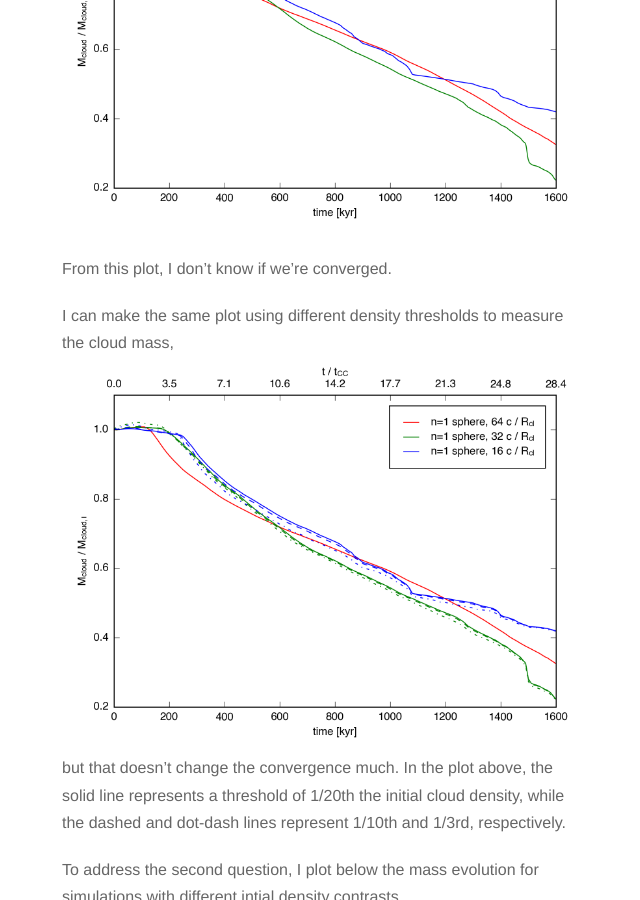
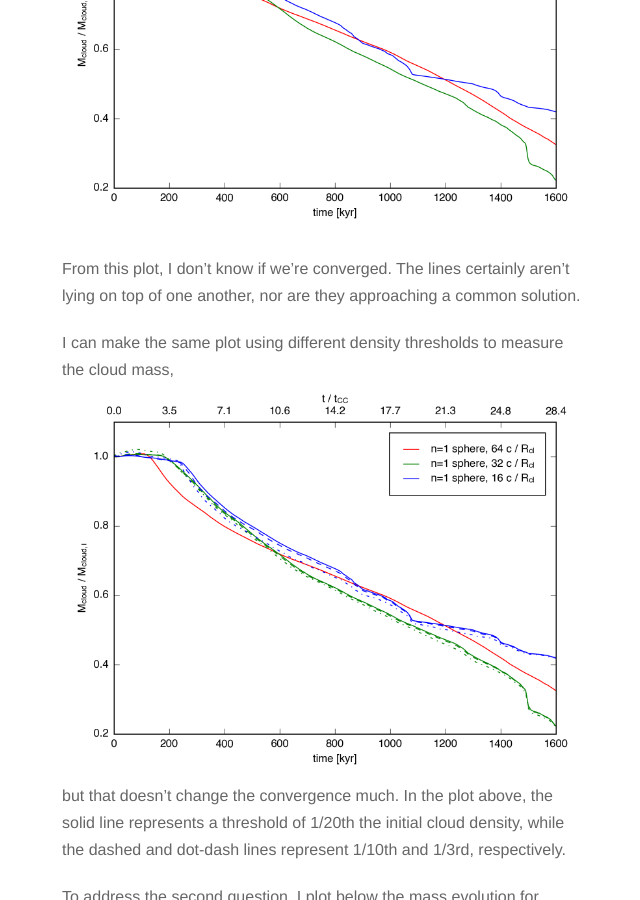
Before and after one commit to evaneschneider/site, a Jekyll site: the page built from _posts/2016-4-15-Mass_Evolution_2.markdown, in a window 1280 px wide and 900 px high, scrolled down 749 px. Shown: the whole window, without its empty margins (318-958 px from the left). Built offline with Jekyll 4.4.1, drawn with Linux system fonts in a browser that asks for light colours; nearby versions of some CDN libraries; formulas are drawn with MathJax 3.

Commit message:
minor edit

```diff
--- a/_posts/2016-4-15-Mass_Evolution_2.markdown
+++ b/_posts/2016-4-15-Mass_Evolution_2.markdown
@@ -16,7 +16,8 @@ as compared to the intial mass of the cloud.
 
 <img src="{{ site.url }}assets/images/041516_swn1_mass.png">
 
-From this plot, I don't know if we're converged.
+From this plot, I don't know if we're converged. The lines certainly aren't lying on top of one
+another, nor are they approaching a common solution.
 
 I can make the same plot using different density thresholds to measure the cloud mass,
 <img src="{{ site.url }}assets/images/041516_swn1_mass_thresholds.png">
```
